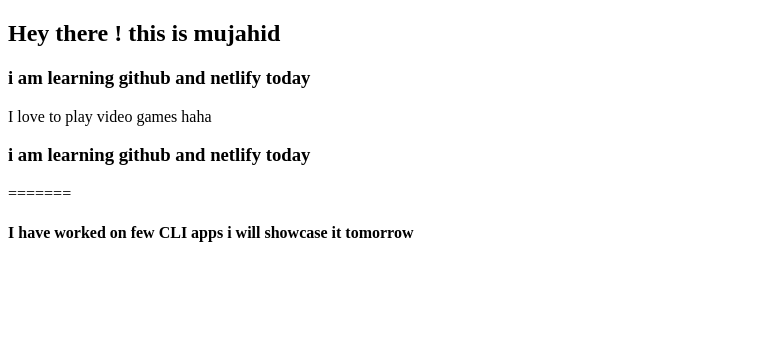
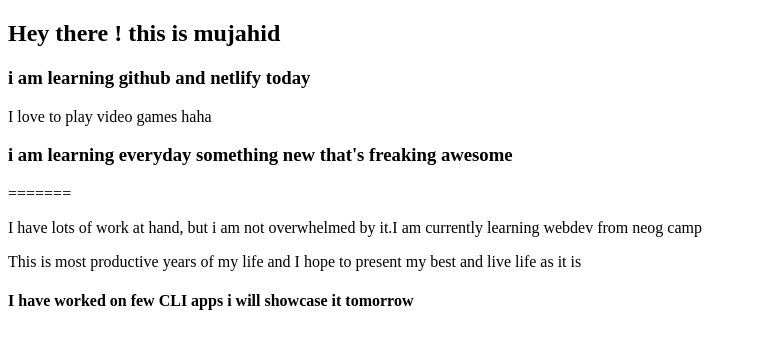
Before and after one commit to Mujahidk21/mujahidkhan.site, a plain HTML site: page index.html in a window 1280 px wide. Shown: the whole page, without its empty margins (0-757 px from the left). Drawn offline with Linux system fonts and the light colour scheme.

Commit message:
update life

```diff
--- a/index.html
+++ b/index.html
@@ -10,8 +10,9 @@
    <h2> Hey  there ! this is mujahid</h2>
     <h3> i am learning github and netlify today</h3>
     <P>I love to play video games haha</P>
-    <h3> i am learning github and netlify today</h3>
-=======
+    <h3> i am learning everyday something new that's freaking awesome </h3>
+=======<P> I have lots of work at hand, but i am not overwhelmed by it.I am currently learning webdev from neog camp </P>
+<p> This is most productive years of my life and I hope to present my best and live life as it is </p>
     <h4>I have worked on few CLI apps i will showcase it tomorrow</h4>
 </body>
 </html>
```
